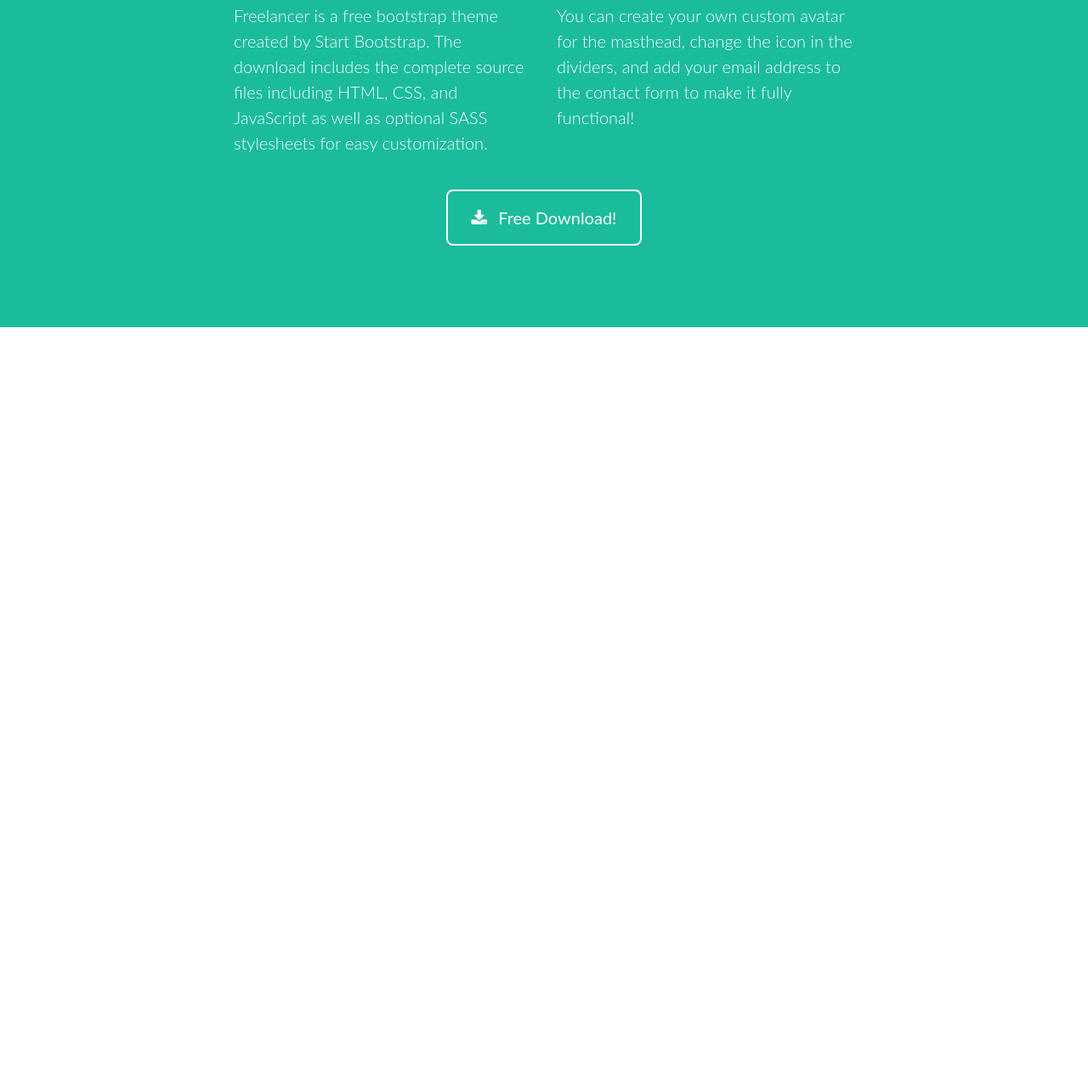
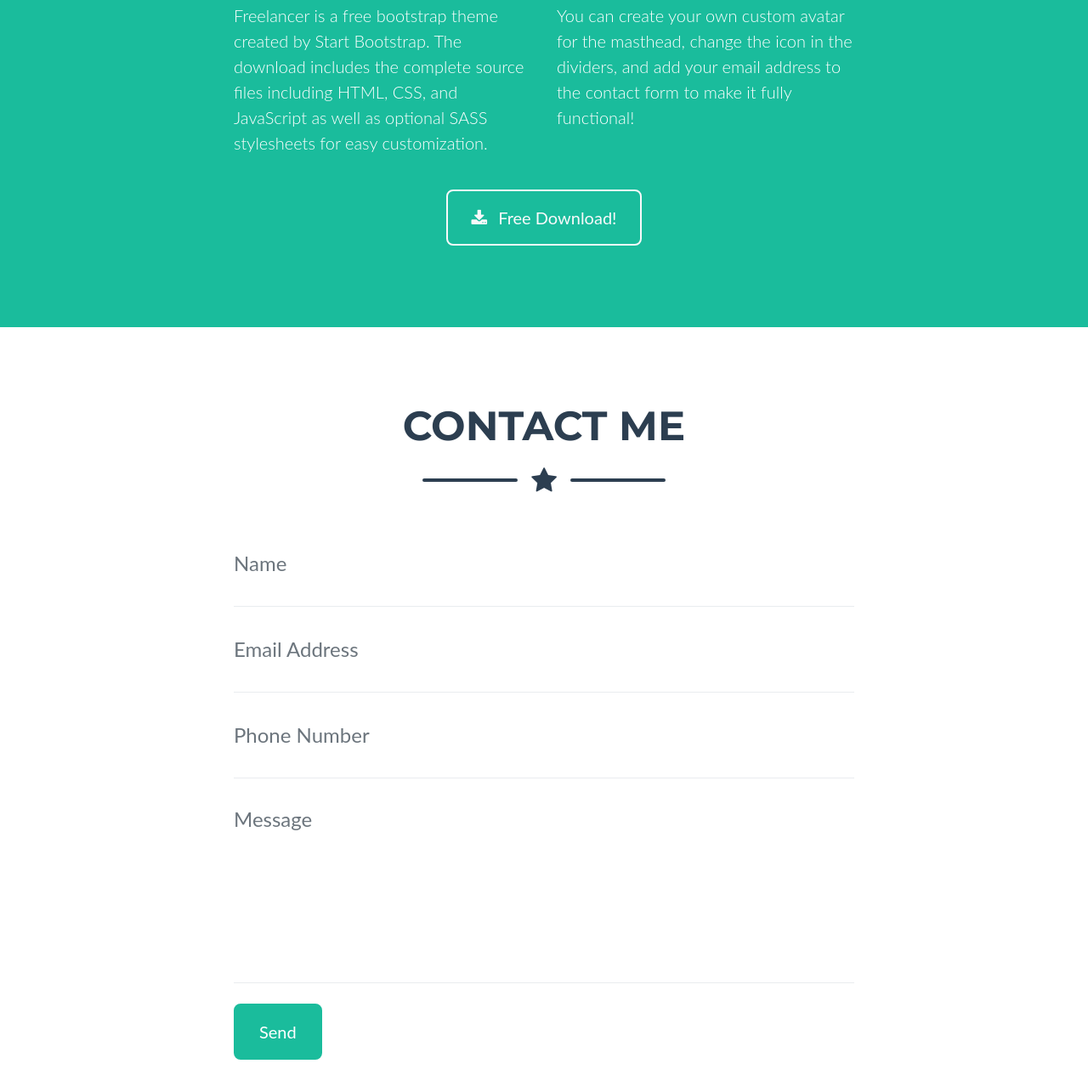
Before and after one commit to fgallegos28/-landing_page_practice, a website: page index.html in a window 1280 px wide. Shown: the part 1853-3138 px from the top of the page at 85% size. Before the commit the page ends 2238 px from the top, so only its background shows below. Drawn offline with nearby package versions, Linux system fonts and the light colour scheme.

Commit message:
[LP-011] Contact section

```diff
--- a/index.html
+++ b/index.html
@@ -208,6 +208,70 @@
         </a>
       </div>
 
+    </div>
+  </section>
+
+  <!-- Contact section-->
+  <section class="page-section" id="contact">
+    <div class="container">
+      <!-- contact section heading-->
+      <h2 class="page-section-heading text-center text-uppercase text-secondary mb-0">Contact me</h2>
+
+      <!-- Icon Divider -->
+      <div class="divider-custom">
+        <div class="divider-custom-line"></div>
+        <div class="divider-custom-icon">
+          <i class="fa fa-star"></i>
+        </div>
+        <div class="divider-custom-line"></div>
+      </div>
+
+      <!-- contact section form-->
+      <div class="row">
+        <div class="col-lg-8 mx-auto">
+
+          <!-- To configure the contact form email address, go to mail/contact_me.php and update the email address in the PHP file on line 19. -->
+          <form name="sentMessage" id="contactForm" novalidate="novalidate">
+            <div class="control-group">
+              <div class="form-group floating-label-form-group controls mb-0 pb-2">
+                <label>Name</label>
+                <input class="form-control" id="name" type="text" placeholder="Name" required="required"
+                  data-validation-required-message="Please enter your name." aria-invalid="false">
+                <p class="help-block text-danger"></p>
+              </div>
+            </div>
+            <div class="control-group">
+              <div class="form-group floating-label-form-group controls mb-0 pb-2">
+                <label>Email Address</label>
+                <input class="form-control" id="email" type="email" placeholder="Email Address" required="required"
+                  data-validation-required-message="Please enter your email address.">
+                <p class="help-block text-danger"></p>
+              </div>
+            </div>
+            <div class="control-group">
+              <div class="form-group floating-label-form-group controls mb-0 pb-2">
+                <label>Phone Number</label>
+                <input class="form-control" id="phone" type="tel" placeholder="Phone Number" required="required"
+                  data-validation-required-message="Please enter your phone number.">
+                <p class="help-block text-danger"></p>
+              </div>
+            </div>
+            <div class="control-group">
+              <div class="form-group floating-label-form-group controls mb-0 pb-2">
+                <label>Message</label>
+                <textarea class="form-control" id="message" rows="5" placeholder="Message" required="required"
+                  data-validation-required-message="Please enter a message."></textarea>
+                <p class="help-block text-danger"></p>
+              </div>
+            </div>
+            <br>
+            <div id="success"></div>
+            <div class="form-group">
+              <button type="submit" class="btn btn-primary btn-xl" id="sendMessageButton">Send</button>
+            </div>
+          </form>
+        </div>
+      </div>
     </div>
   </section>
 
```
